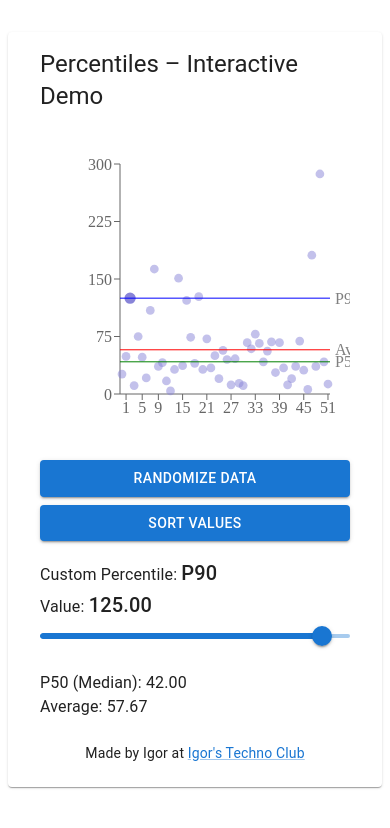
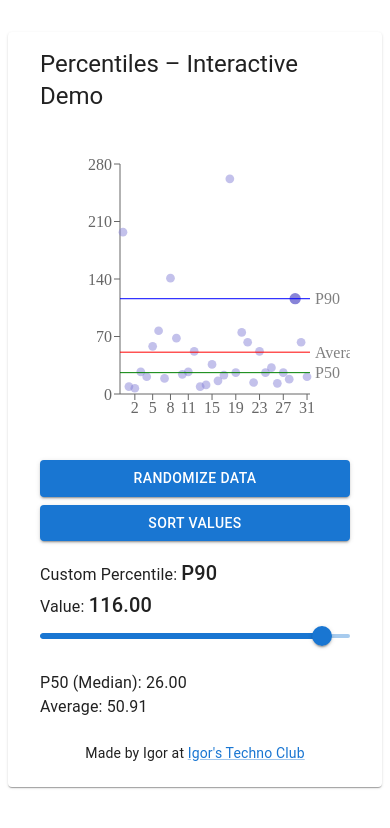
Before and after one commit to gogainda/percentile-demo, a React (Vite) app: page / in a window 390 px wide. Shown: the top 828 px of the page. Built offline with nearby package versions, Linux system fonts and the light colour scheme.

Commit message:
make responsive 2

```diff
--- a/src/App.tsx
+++ b/src/App.tsx
@@ -30,7 +30,7 @@ interface HighlightedDataPoint extends DataPoint {
   opacity: number;
 }
 
-const generateNonUniformData = (count = 50): DataPoint[] => {
+const generateNonUniformData = (count = 30): DataPoint[] => {
   const baseData: DataPoint[] = [];
 
   // Generate non-uniform data
@@ -118,7 +118,7 @@ const PercentileComparison: React.FC = () => {
       <CardHeader title="Percentiles – Interactive Demo" />
       <CardContent>
         <ResponsiveContainer width="100%" height={300}>
-          <ScatterChart margin={{ top: 20, right: 20, bottom: 20, left: 20 }}>
+          <ScatterChart margin={{ top: 20, right: 40, bottom: 20, left: 20 }}>
             <XAxis dataKey="index" name="Index" />
             <YAxis dataKey="value" name="Value" />
             <ZAxis dataKey="z" range={[20, 100]} />
```
